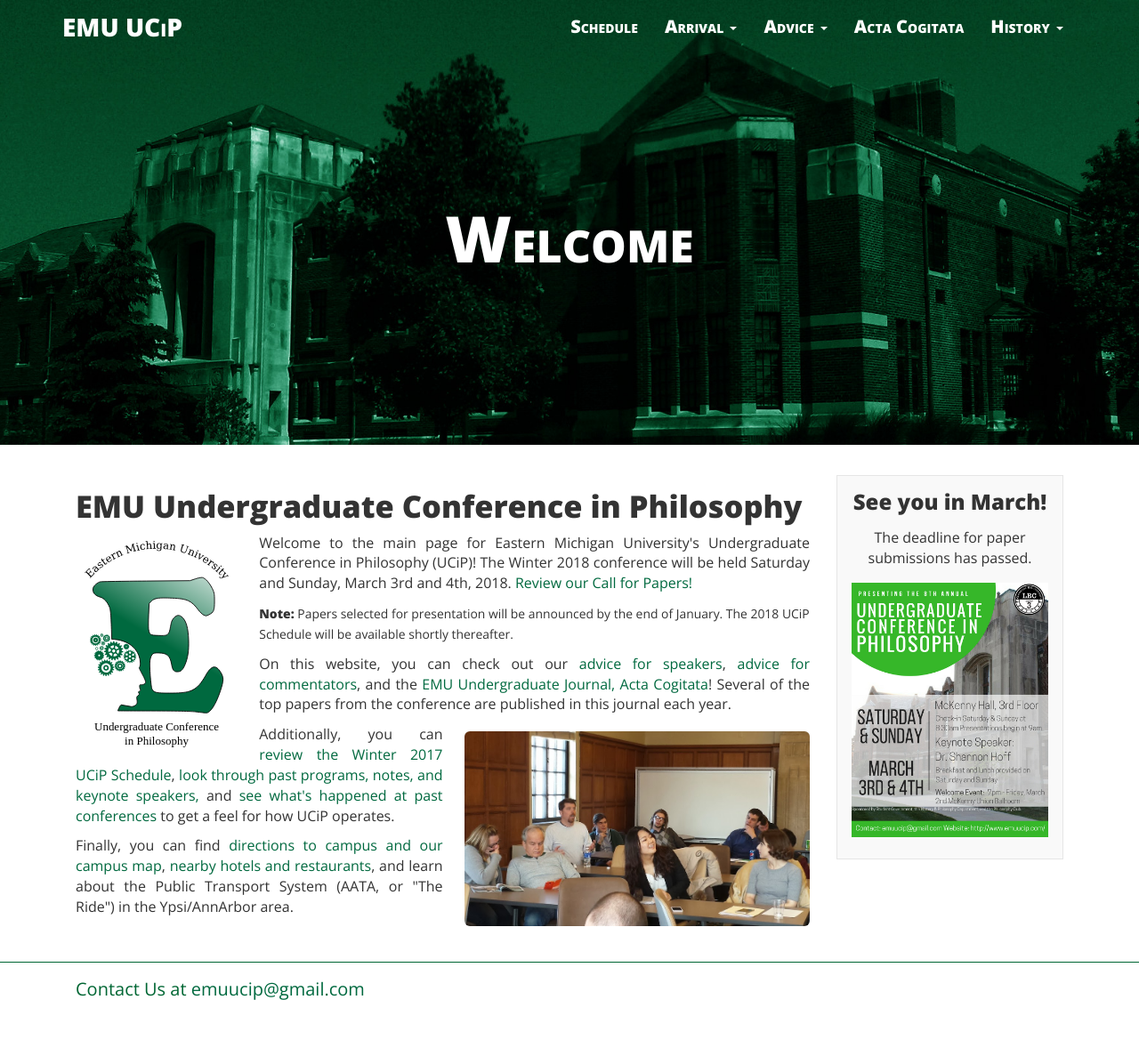
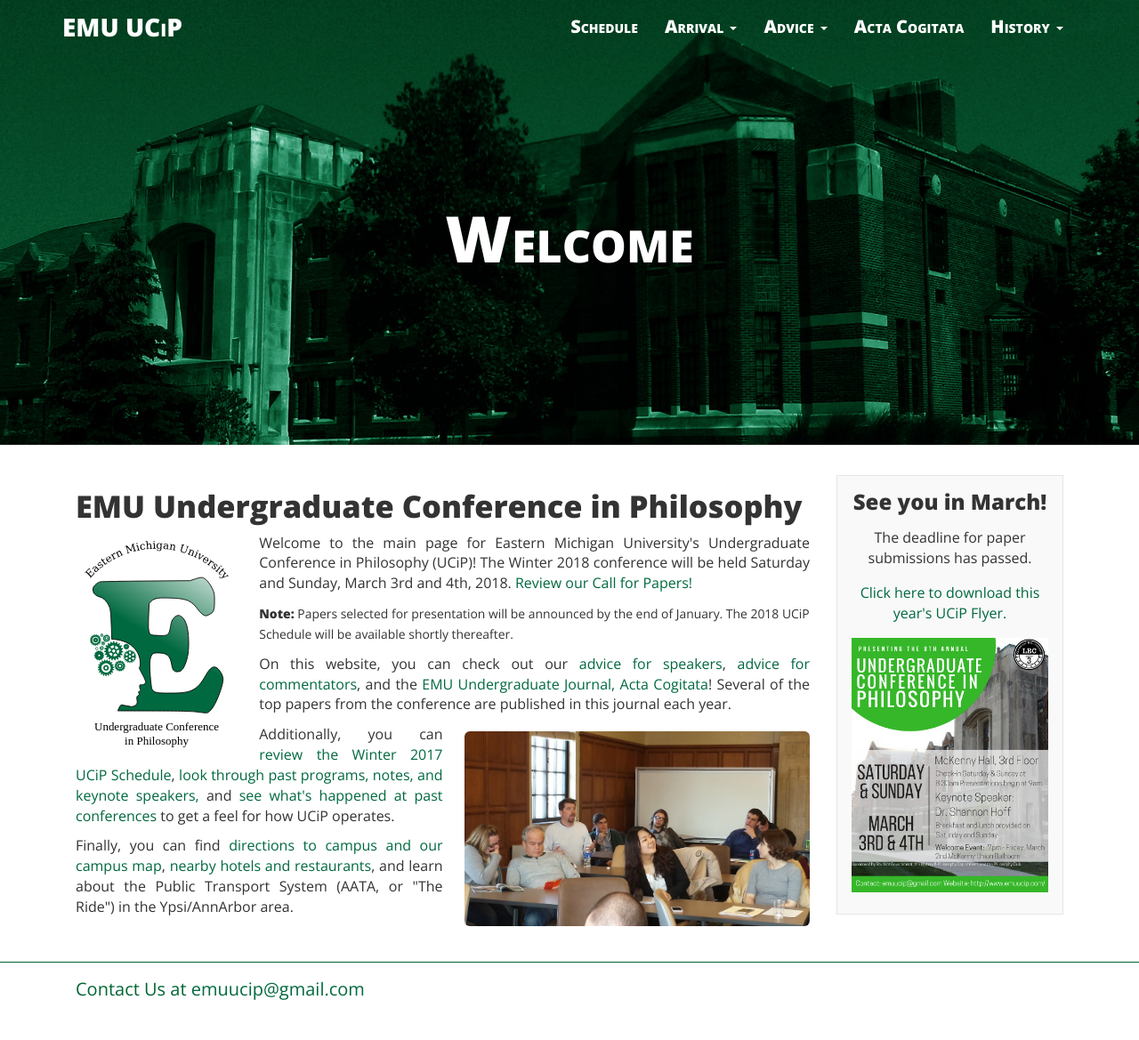
Before and after one commit to ucip/ucip.github.io, a Jekyll site: the page built from index.html, in a window 1280 px wide. Shown: the whole page at 89% size. Built offline with Jekyll 4.4.1, drawn with Linux system fonts in a browser that asks for light colours; nearby versions of some CDN libraries.

Commit message:
uncommented line; change to download flyer rather than schedule

```diff
--- a/_includes/box.html
+++ b/_includes/box.html
@@ -33,7 +33,7 @@
   <div class="post-list-box announcement">
     <h3 class="text-center post-list-header">See you in March!</h3>
     <p class="text-center announcement-text">The deadline for paper submissions has passed.</p>
-    <!--<p class="text-center announcement-text"><a href="{{ site.baseurl }}/docs/[SCHEDULE].pdf">Click here to download this year's UCiP Schedule.</a></p>-->
+    <p class="text-center announcement-text"><a href="{{ site.baseurl }}/docs/ucip-flyer.pdf">Click here to download this year's UCiP Flyer.</a></p>
     <a href="{{ site.baseurl }}/docs/ucip-flyer.pdf"><img class="img-responsive" src="{{ site.baseurl }}/img/ucip-flyer-img.jpg" ></a>
   </div>
 </div>
```
